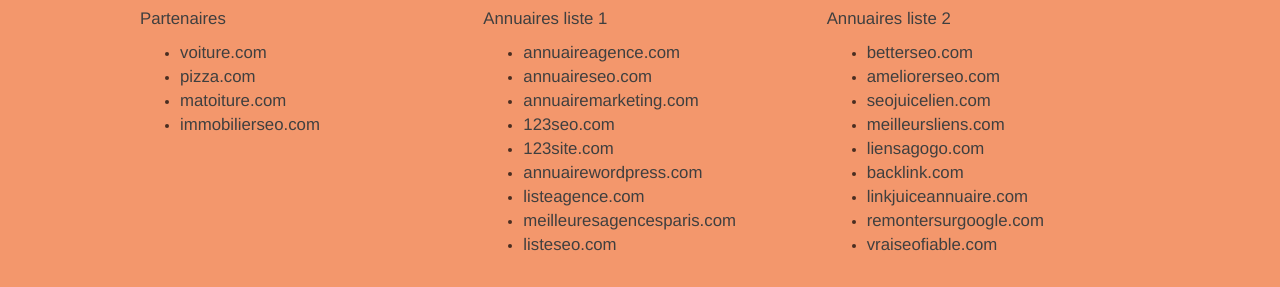
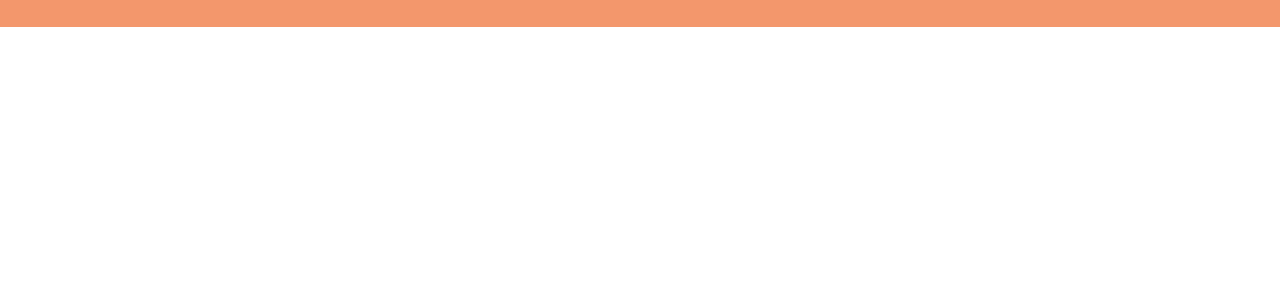
Before and after one commit to BernardbsOCR/LaPanthere, a plain HTML site: page index_original.html in a window 1280 px wide. Shown: the part 3730-4017 px from the top of the page. After the commit the page ends 3757 px from the top, so only its background shows below. Drawn offline with Linux system fonts and the light colour scheme.

Commit message:
suppression des liens des annuaires du footer

```diff
--- a/index_original.html
+++ b/index_original.html
@@ -278,45 +278,6 @@
 						</div>
 					</div>
 				</div>
-				<div class="row">
-					<div class="col-sm-4">
-							<P>Partenaires</P>
-							<ul>
-								<li><a href="voiture.com">voiture.com</a></li>
-								<li><a href="pizza.com">pizza.com</a></li>
-								<li><a href="matoiture.com">matoiture.com</a></li>
-								<li><a href="immobilierseo.com">immobilierseo.com</a></li>
-							</ul>
-					</div>
-					<div class="col-sm-4">
-						<p>Annuaires liste 1</p>
-						<ul>
-							<li><a href="annuaireagence.com">annuaireagence.com</a></li>
-							<li><a href="annuaireseo.com">annuaireseo.com</a></li>
-							<li><a href="annuairemarketing.com">annuairemarketing.com</a></li>
-							<li><a href="123seoture.com">123seo.com</a></li>
-							<li><a href="123site.com">123site.com</a></li>
-							<li><a href="annuairewordpress.com">annuairewordpress.com</a></li>
-							<li><a href="listeagence.com">listeagence.com</a></li>
-							<li><a href="meilleuresagencesparis.com">meilleuresagencesparis.com</a></li>
-							<li><a href="listeseo.com">listeseo.com</a></li>
-						</ul>
-					</div>
-					<div class="col-sm-4 center-block">
-						<p>Annuaires liste 2</p>
-						<ul>
-							<li><a href="betterseo.com">betterseo.com</a></li>
-							<li><a href="ameliorerseo.com">ameliorerseo.com</a></li>
-							<li><a href="seojuicelien.com">seojuicelien.com</a></li>
-							<li><a href="meilleursliens.com">meilleursliens.com</a></li>
-							<li><a href="liensagogo.com">liensagogo.com</a></li>
-							<li><a href="backlink.com">backlink.com</a></li>
-							<li><a href="linkjuiceannuaire.com">linkjuiceannuaire.com</a></li>
-							<li><a href="remontersurgoogle.com">remontersurgoogle.com</a></li>
-							<li><a href="vraiseofiable.com">vraiseofiable.com</a></li>
-						</ul>
-					</div>
-				</div>
 			</div>
 		</div>
 	</div>
```
Also changed, not shown: index.html (+1 -1 lines).
